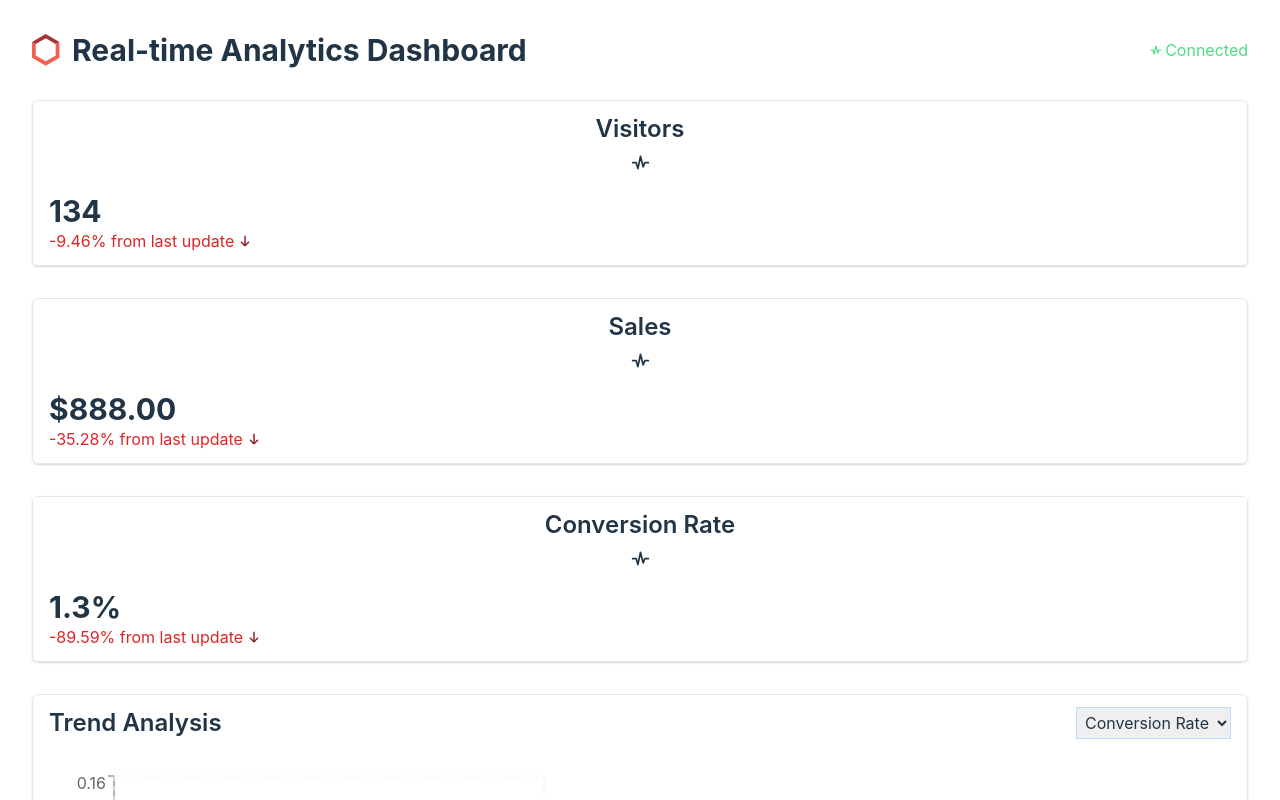
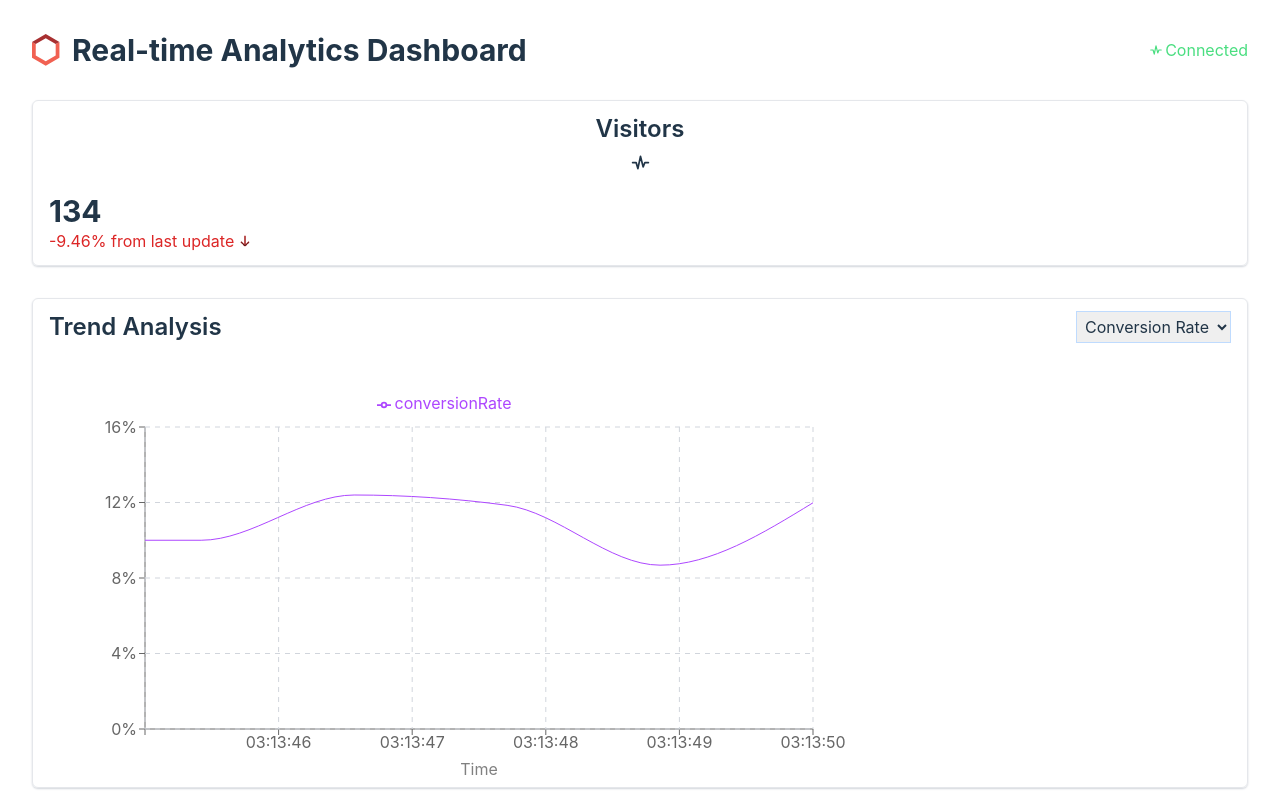
Before and after one commit to pwcberry/typescript-react-exercise, a React (Vite) app: page / in a window 1280 px wide. Shown: the top 800 px of the page. Built offline with nearby package versions, Linux system fonts and the light colour scheme.

Commit message:
Style the graph

```diff
--- a/src/App.tsx
+++ b/src/App.tsx
@@ -3,6 +3,7 @@ import MetricPanel from "./components/MetricPanel";
 import TrendAnalysisPanel from "./components/TrendAnalysisPanel";
 import {MetricEvent} from "./types";
 import {consumeEvent} from "./services/api";
+import {formatTimestamp} from "./utils";
 import Icon from "./components/Icon";
 import logo from "./assets/logo.svg";
 import "./App.css";
@@ -15,13 +16,18 @@ const DEFAULT_EVENT: MetricEvent = {
 
 type ReducerAction = {
     type: string;
-    timestamp: Date;
+    occurredAt: Date;
     newEvent: MetricEvent;
 }
 
 const reducer = (state: MetricEvent[], action: ReducerAction) => {
     if (action.type === "update") {
-        return [...state, {...action.newEvent, timestamp: action.timestamp}];
+        const newState = [...state, {...action.newEvent, timestamp: formatTimestamp(action.occurredAt)}];
+        const dataSize = newState.length;
+
+        // Maximum number of elements required for the graph is 10
+        // Perhaps a small optimization?
+        return dataSize > 10 ? newState.filter((_, i) => i >= (dataSize - 10)) : newState;
     }
     return state;
 };
@@ -33,7 +39,7 @@ function App() {
     useEffect(() => {
         const id = setTimeout(() => {
             const event = consumeEvent();
-            dispatch({type: "update", timestamp: new Date(), newEvent: metricEvent});
+            dispatch({type: "update", occurredAt: new Date(), newEvent: metricEvent});
             setMetricEvent(event);
         }, 1000);
         return () => clearInterval(id);
@@ -48,12 +54,13 @@ function App() {
                     <img src={logo} className="logo" alt="Vite logo"/>
                 </a>
                 <h1 className="text-3xl font-bold">Real-time Analytics Dashboard</h1>
-                <span className="text-green-400 ml-auto"><Icon id="pulse" className="icon-inline icon-sm mb-1 mr-0.5"/>{"Connected"}</span>
+                <span className="text-green-400 ml-auto"><Icon id="pulse"
+                                                               className="icon-inline icon-sm mb-1 mr-0.5"/>{"Connected"}</span>
             </header>
             <MetricPanel value={metricEvent.visitors} previousValue={previousEvent!.visitors} title="Visitors"/>
-            <MetricPanel value={metricEvent.sales} previousValue={previousEvent!.sales} displayType="currency" title="Sales"/>
-            <MetricPanel value={metricEvent.conversionRate} previousValue={previousEvent!.conversionRate} displayType="percent" title="Conversion Rate"/>
-            <TrendAnalysisPanel data={seriesState} />
+            {/*<MetricPanel value={metricEvent.sales} previousValue={previousEvent!.sales} displayType="currency" title="Sales"/>*/}
+            {/*<MetricPanel value={metricEvent.conversionRate} previousValue={previousEvent!.conversionRate} displayType="percent" title="Conversion Rate"/>*/}
+            <TrendAnalysisPanel data={seriesState}/>
         </main>
     );
 }
--- a/src/components/TrendAnalysisPanel.tsx
+++ b/src/components/TrendAnalysisPanel.tsx
@@ -1,5 +1,6 @@
 import {useState} from "react";
-import {CartesianGrid, Line, LineChart, XAxis, YAxis} from "recharts";
+import {CartesianGrid, Label, Legend, Line, LineChart, XAxis, YAxis} from "recharts";
+import {formatCurrency, formatPercent} from "../utils";
 import {MetricEvent} from "../types";
 
 type Props = {
@@ -10,9 +11,35 @@ const TrendAnalysisPanel = ({data}: Props): React.JSX.Element => {
     const [graphView, setGraphView] = useState("conversionRate");
 
     const handleSelection = ({target}: { target: EventTarget }) => {
-        console.log("handleSelection", target);
         setGraphView((target as HTMLSelectElement).value);
     };
+
+    // Let's give the graph different colours according to the selection of the view
+    let graphStyles: {
+        stroke: string;
+        formatter: (value: number) => string;
+    };
+    switch (graphView) {
+        case "conversionRate":
+            graphStyles = {
+                stroke: "oklch(.627 .265 303.9)",
+                formatter: (v) => formatPercent(v),
+            };
+            break;
+        case "sales":
+            graphStyles = {
+                stroke: "oklch(.6 .118 184.704)",
+                // Only obtain the whole dollar amounts
+                formatter: (v) => formatCurrency(v).split(".")[0],
+            };
+            break;
+        default:
+            graphStyles = {
+                stroke: "oklch(.646 .222 41.116)",
+                formatter: (v) => String(v),
+            };
+            break;
+    }
 
     return (
         <section className="shadow-sm shadow-gray-300 rounded-md border border-gray-200 mb-8 px-4 py-3">
@@ -24,14 +51,15 @@ const TrendAnalysisPanel = ({data}: Props): React.JSX.Element => {
                     <option value="visitors">Visitors</option>
                 </select>
             </header>
-            <div>
-                <LineChart data={data} width={500} height={300}>
-                    <XAxis dataKey="timestamp"/>
-                    <YAxis/>
-                    <CartesianGrid stroke="#eee" strokeDasharray="5 5"/>
-                    <Line dataKey={graphView} type="monotone" stroke="#8884d8"/>
-                </LineChart>
-            </div>
+            <LineChart data={data} width={800} height={400} margin={{top: 16, right: 36, left: 36, bottom: 16}}>
+                <XAxis dataKey="timestamp">
+                    <Label value="Time" position="insideBottom" offset={-16}/>
+                </XAxis>
+                <YAxis tickFormatter={graphStyles.formatter}/>
+                <Legend verticalAlign="top" height={36}/>
+                <CartesianGrid stroke="oklch(.872 .01 258.338)" strokeDasharray="5 5"/>
+                <Line dataKey={graphView} type="monotone" stroke={graphStyles.stroke}/>
+            </LineChart>
         </section>
     );
 };
--- a/src/types.ts
+++ b/src/types.ts
@@ -8,4 +8,5 @@ export type MetricEvent = {
     visitors: number;
     sales: number;
     conversionRate: number;
+    timestamp?: string;
 }
--- a/src/utils/index.ts
+++ b/src/utils/index.ts
@@ -10,6 +10,14 @@ const currencyFormatter = new Intl.NumberFormat("en-US", {
     currency: "USD",
     maximumFractionDigits: 2,
 });
+
+function padZero(num: number) {
+    return num.toString().padStart(2, "0");
+}
+
+export function formatTimestamp(value: Date): string {
+    return `${padZero(value.getHours())}:${padZero(value.getMinutes())}:${padZero(value.getSeconds())}`;
+}
 
 export function formatCurrency(value: number): string {
     return currencyFormatter.format(value);
```
Also changed, not shown: 2 other files (tests, documents, lock files or other folders).
